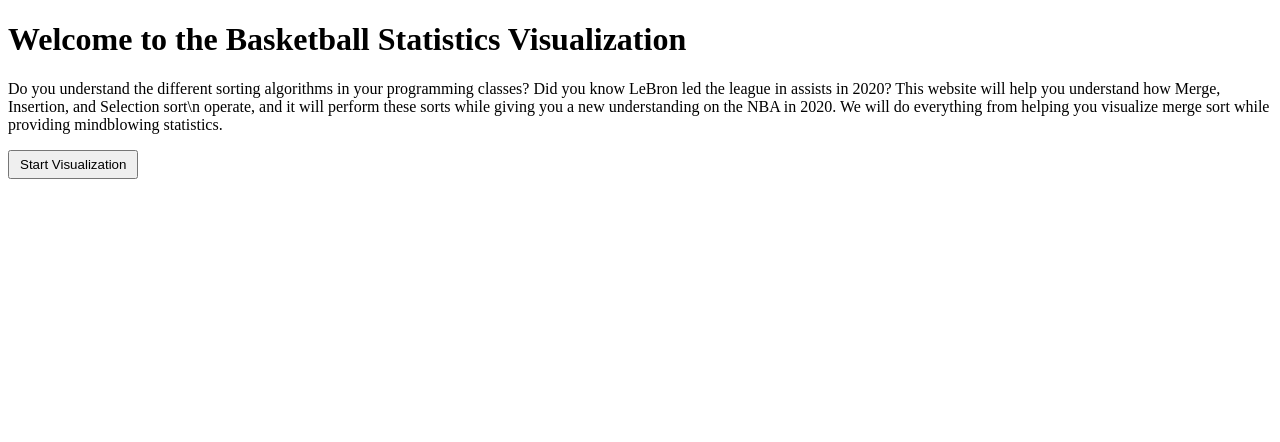
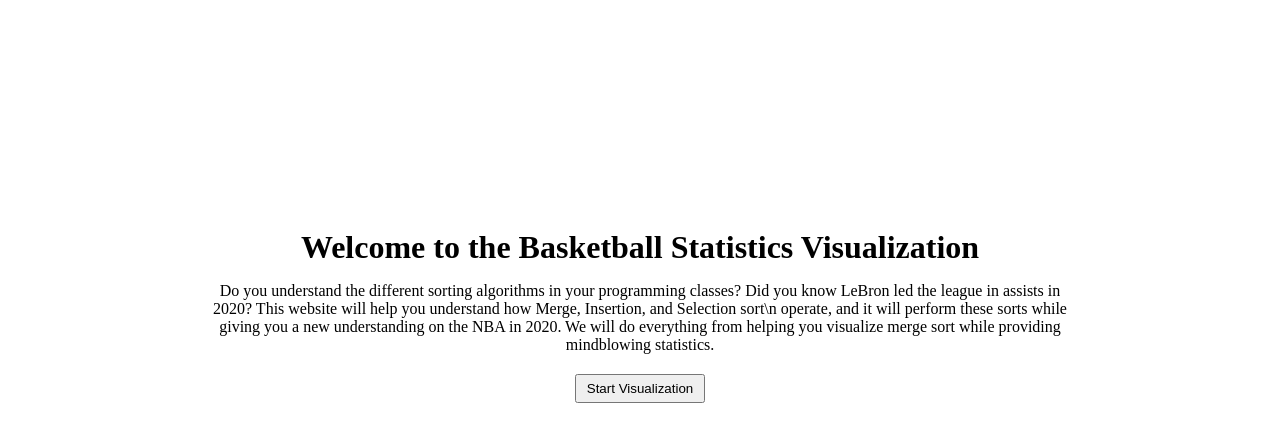
Before and after one commit to msanch023/bball_stat_sorting, a plain HTML site: page src/index.html in a window 1280 px wide. Drawn offline with nearby package versions, Linux system fonts and the light colour scheme.

Commit message:
jevan changes3

```diff
--- a/docs/style.css
+++ b/docs/style.css
@@ -75,3 +75,20 @@ button, select {
 select {
   cursor: pointer;
 }
+#intro {
+  text-align: center;
+  padding: 200px;
+}
+
+#intro h1 {
+  margin-bottom: 10px;
+}
+
+#intro p {
+  margin-bottom: 20px;
+}
+
+#sort-info {
+  width: 300px;
+  word-wrap: break-word;
+}
--- a/src/style.css
+++ b/src/style.css
@@ -75,3 +75,20 @@ button, select {
 select {
   cursor: pointer;
 }
+#intro {
+  text-align: center;
+  padding: 200px;
+}
+
+#intro h1 {
+  margin-bottom: 10px;
+}
+
+#intro p {
+  margin-bottom: 20px;
+}
+
+#sort-info {
+  width: 300px;
+  word-wrap: break-word;
+}
```
Also changed, not shown: 1 other file.
